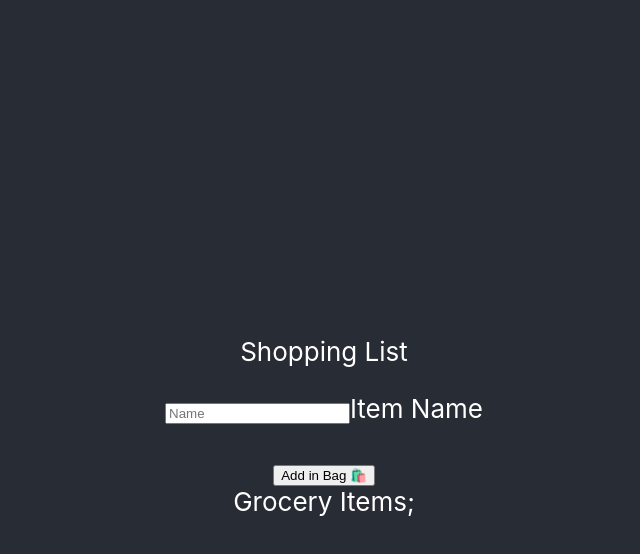
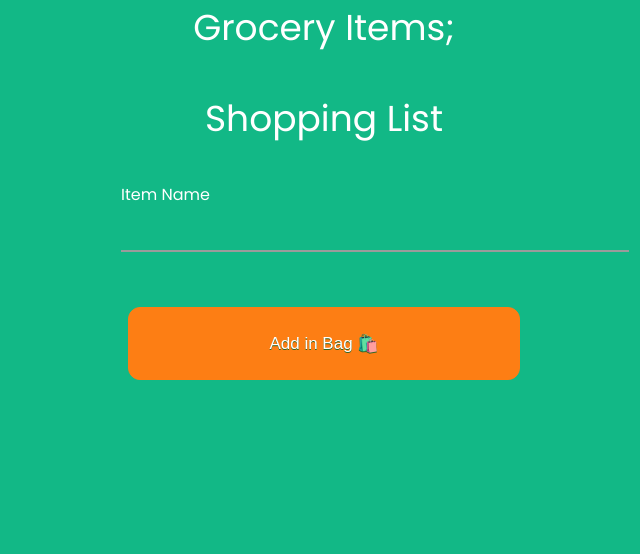
Before and after one commit to tusharar091/ReactStarter, a React (Create React App) app: page / in a window 1280 px wide. Shown: the top 554 px of the page, without its empty margins (316-956 px from the left). Built offline with nearby package versions, Linux system fonts and the light colour scheme.

Commit message:
Updated stylesheet

```diff
--- a/src/App.css
+++ b/src/App.css
@@ -1,38 +1,131 @@
+@import url("https://fonts.googleapis.com/css2?family=Poppins:ital,wght@0,100;0,200;0,300;0,400;0,500;1,200;1,300;1,400&display=swap");
+
 .App {
   text-align: center;
+  font-family: "Poppins", sans-serif;
+}
+.App-header {
+  min-height: 25vh;
+  display: flex;
+  flex-direction: column-reverse;
+  align-items: center;
+  justify-content: center;
+  font-size: calc(20px + 2vmin);
+  color: white;
+}
+body {
+  background-color: #12b886;
 }
 
-.App-logo {
-  height: 40vmin;
-  pointer-events: none;
+.myButton {
+  background-color: #fd7e14;
+  border-radius: 12px;
+  border: 1px solid #fd7e14;
+  display: inline-block;
+  cursor: pointer;
+  color: #ffffff;
+  font-family: Arial;
+  font-size: 17px;
+  padding: 25px 140px;
+  text-decoration: none;
+  text-shadow: 0px 1px 0px #2f6627;
+}
+.myButton:hover {
+  background-color: #fd7e14;
+}
+.myButton:active {
+  position: relative;
+  top: 1px;
 }
 
-@media (prefers-reduced-motion: no-preference) {
-  .App-logo {
-    animation: App-logo-spin infinite 20s linear;
-  }
+.redButton {
+  box-shadow: inset 0px 39px 0px -24px #e67a73;
+  background-color: #e4685d;
+  border-radius: 4px;
+  border: 1px solid #ffffff;
+  display: inline-block;
+  cursor: pointer;
+  color: #ffffff;
+  font-family: Arial;
+  font-size: 15px;
+  padding: 6px 25px;
+  margin: 10px 40px;
+  text-decoration: none;
+  text-shadow: 0px 10px 10px #b23e35;
+}
+.redButton:hover {
+  background-color: #eb675e;
+}
+.redButton:active {
+  position: relative;
+  top: 1px;
 }
 
-.App-header {
-  background-color: #282c34;
-  min-height: 100vh;
-  display: flex;
-  flex-direction: column;
-  align-items: center;
-  justify-content: center;
-  font-size: calc(10px + 2vmin);
+.form-grp {
+  position: relative;
+  padding: 15px 0 0;
+  margin-top: 10px;
+  width: 50%;
+}
+
+.field {
+  font-family: inherit;
+  width: 250%;
+  border: 0;
+  border-bottom: 2px solid #9b9b9b;
+  outline: 0;
+  font-size: 1.3rem;
+  color: #fff;
+  padding: 5px 0;
+  background: transparent;
+  transition: border-color 0.2s;
+}
+.field::placeholder {
+  color: transparent;
+}
+.field:placeholder-shown ~ .form__label {
+  font-size: 1.3rem;
+  cursor: text;
+  top: 20px;
+}
+
+.label {
+  position: absolute;
+  top: 0;
+  display: block;
+  transition: 0.2s;
+  font-size: 1rem;
   color: white;
 }
 
-.App-link {
-  color: #61dafb;
+.field:focus {
+  padding-bottom: 6px;
+  font-weight: 700;
+  border-width: 3px;
+  border-image: linear-gradient(to right, #1adaca, #38ef7d);
+  border-image-slice: 1;
+}
+.field:focus ~ .label {
+  position: absolute;
+  top: 0;
+  display: block;
+  transition: 0.2s;
+  font-size: 1rem;
+  color: #11998e;
+  font-weight: 700;
 }
 
-@keyframes App-logo-spin {
-  from {
-    transform: rotate(0deg);
-  }
-  to {
-    transform: rotate(360deg);
-  }
+/*reset*/
+.field:required,
+.field:invalid {
+  box-shadow: none;
 }
+
+.grid-container {
+  display: grid;
+  grid-template-columns: auto auto auto auto;
+  grid-gap: 10px;
+  background-color: #12b886;
+  padding: 10px;
+  border-radius: 19px;
+}
```
